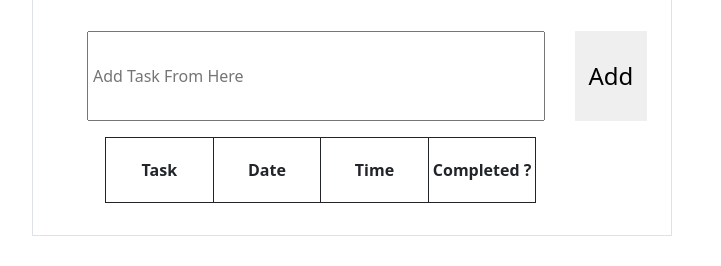
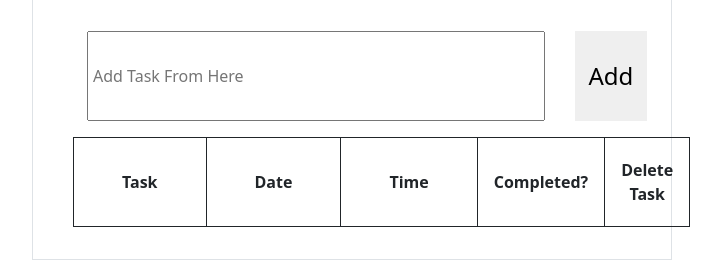
Before and after one commit to durgaprasadg1/To-Do-List, a plain HTML site: page index.html in a window 1280 px wide. Shown: the part 138-404 px from the top of the page, without its empty margins (288-1009 px from the left). Drawn offline with nearby package versions, Linux system fonts and the light colour scheme.

Commit message:
Add files via upload

```diff
--- a/index.html
+++ b/index.html
@@ -32,6 +32,9 @@
     input{
         outline: none;
     }
+    heading{
+      width: 20%;
+    }
   </style>
   <body class="d-flex justify-content-center align-items-center">
     <div class="container h-100 w-50 px-4 py-3  my-5 border">
@@ -49,12 +52,14 @@
         />
         <button id="task-add" class="task fs-4">Add</button>
       </div>
-      <table class="text-center  mx-5 my-3">
+      <table class="text-center  mx-3 my-3">
         <tr>
-            <th  class="px-4 w-25 border border-dark" >Task</th>
-            <th  class="px-4 w-25 border border-dark" >Date</th>
-            <th  class="px-4 w-25 border border-dark">Time</th>
-            <th class="px-1 w-25 border border-dark">Completed ?</th>
+            <th  class="heading px-5  border border-dark " >Task</th>
+            <th  class="heading px-5  border border-dark" >Date</th>
+            <th  class="heading px-5  border border-dark">Time</th>
+            <th class="heading px-3  border border-dark">Completed?</th>
+            <th class="heading px-3  border border-dark">Delete Task</th>
+
         </tr>
 
 
```
